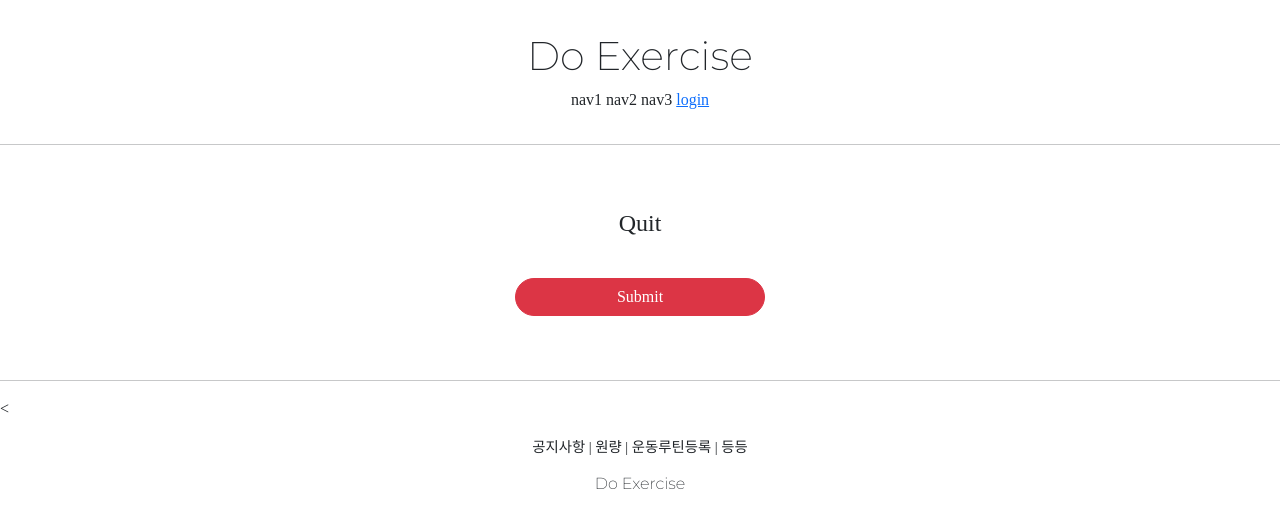
After one commit to Closetotheworld/RoutineShareService, a Django app: template account/templates/accountapp/delete.html in a window 1280 px wide. The commit adds this page. Shown: the top 528 px of the page. Run offline with Django 3.2, Linux system fonts and the light colour scheme; the template is opened without the code that fills it, so the values that code supplies are empty; some libraries are stand-ins or nearby versions; some web fonts are replaced.

Commit message:
feat : add delete account view

```diff
--- /dev/null
+++ b/account/templates/accountapp/delete.html
@@ -0,0 +1,15 @@
+{% extends 'base.html' %}
+
+{% block content %}
+
+    <div style="text-align: center; max-width:500px; margin:4rem auto">
+        <div class="mb-4">
+            <h4>Quit</h4>
+        </div>
+        <form action="{% url 'account:delete' pk=user.pk %}" method="post">
+            {% csrf_token %}
+            <input type="submit" class="btn btn-danger rounded-pill col-6 mt-3">
+        </form>
+    </div>
+
+{% endblock %}
--- a/account/templates/accountapp/detail.html
+++ b/account/templates/accountapp/detail.html
@@ -16,6 +16,11 @@
                     Change Info
                 </p>
             </a>
+            <a href="{% url 'account:delete' pk=user.pk %}">
+                <p>
+                    Quit
+                </p>
+            </a>
             {% endif %}
         </div>
     </div>
--- a/account/urls.py
+++ b/account/urls.py
@@ -1,6 +1,6 @@
 from django.contrib.auth.views import LoginView, LogoutView
 from django.urls import path, include
-from .views import hello, AccountCreateView, AccountDetailView, AccountUpdateView
+from .views import hello, AccountCreateView, AccountDetailView, AccountUpdateView, AccountDeleteView
 
 app_name = 'account'
 
@@ -13,4 +13,5 @@ urlpatterns = [
     path('create/', AccountCreateView.as_view(), name='create'),
     path('detail/<int:pk>', AccountDetailView.as_view(), name='detail'),
     path('update/<int:pk>', AccountUpdateView.as_view(), name='update'),
+    path('delete/<int:pk>', AccountDeleteView.as_view(), name='delete'),
 ]
```
Also changed, not shown: account/views.py (+6 -1 lines).
